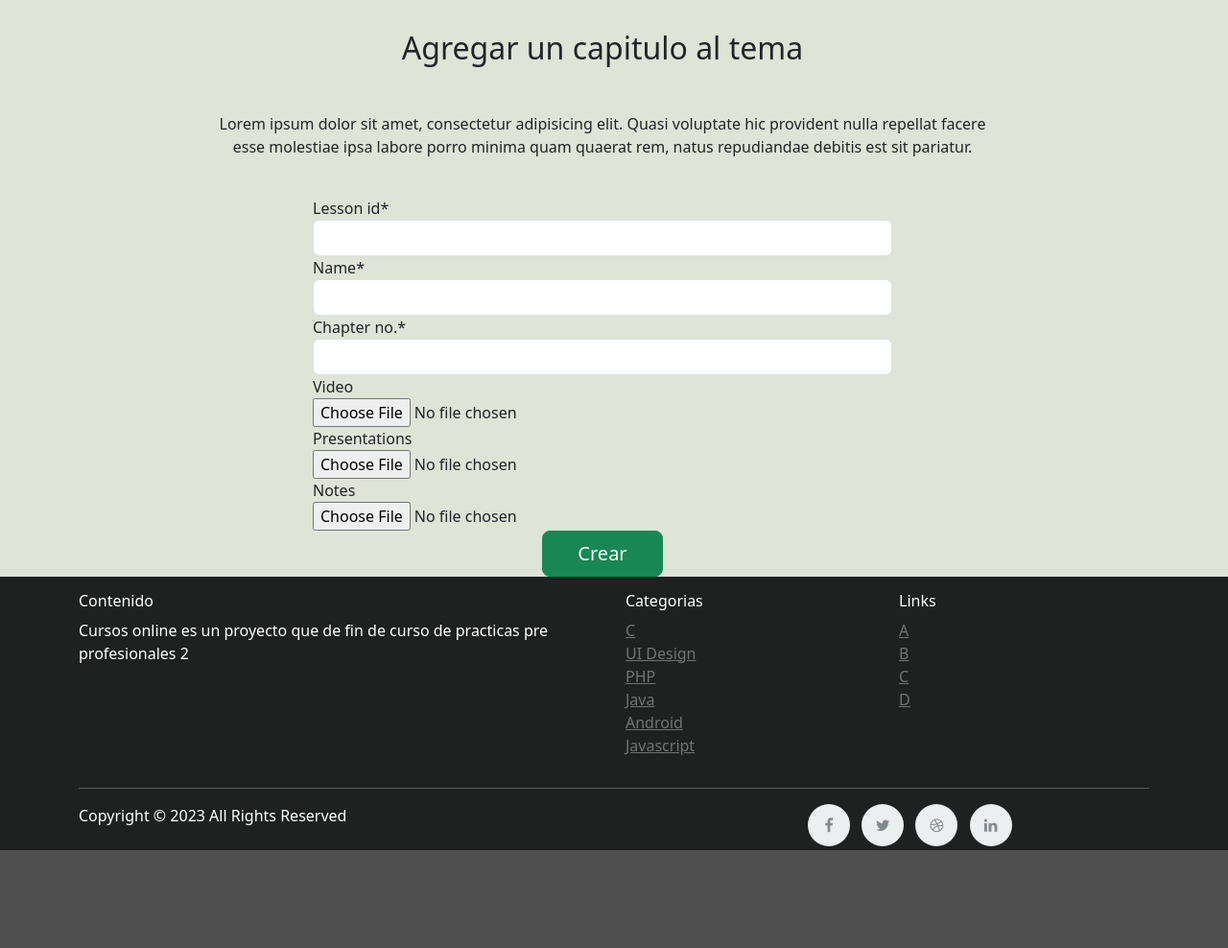
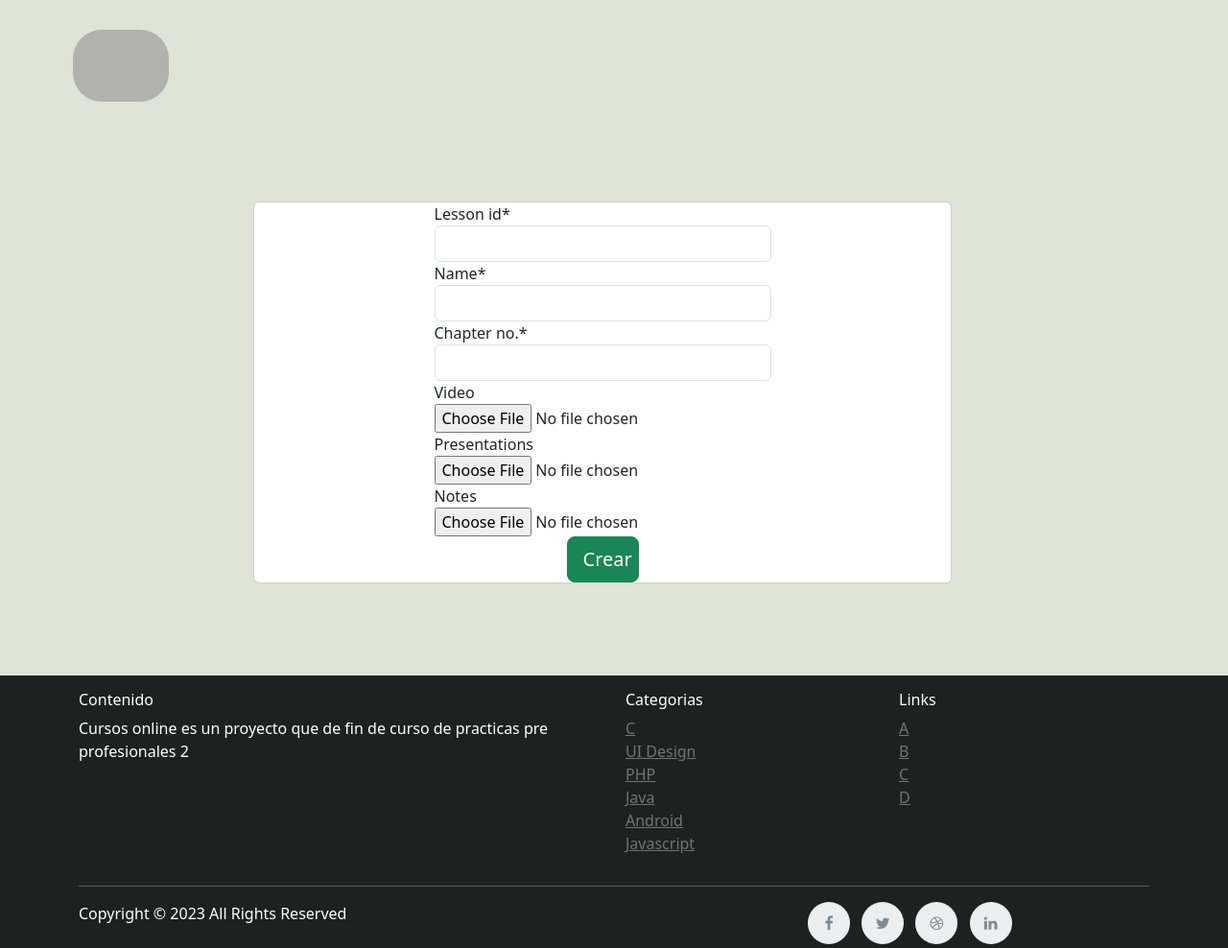
Before and after one commit to jesus-marca/proyectopp2, a Django app: page /curriculum/1/1-civica/create/ in a window 1280 px wide. Shown: the part 561-1549 px from the top of the page at 96% size. Before the commit the page ends 1447 px from the top, so only its background shows below. Run offline with Django 3.2, Linux system fonts and the light colour scheme; a user stored in the database is signed in; data comes from the database, SQL or seed files in the repository; some libraries are stand-ins or nearby versions; grey boxes are pictures that could not be loaded.

Commit message:
agregar capitulo

```diff
--- a/curriculum/templates/curriculum/lesson_create.html
+++ b/curriculum/templates/curriculum/lesson_create.html
@@ -8,7 +8,7 @@
 {% block image_block %}
 <header class="info-header">
   <div id="page-intro" class="container-fluid d-flex align-items-center justify-content-center ">
-    <div class="row d-flex justify-content-center text-center">
+    {% comment %} <div class="row d-flex justify-content-center text-center">
       <div class="col-md-10 text-white">
         <!-- heading -->
         <h2 class="display-4 font-weight-bold  p-5 " style="color:#ff5722;" > Capitulo Creado </h2>
@@ -27,30 +27,135 @@
         <h4 class="white-text my-4">Lorem ipsum dolor sit amet, consectetur adipisicing elit.
                   Deleniti
                   consequuntur.</h4>
+      </div>
+    </div> {% endcomment %}
   </div>
 </header>
 {% endblock %}
 
 {% block content %}
 
-<section id="best-features" class="text-center">
-              <h2 class="mb-5 font-weight-bold " style="black; margin-top: 2rem;">Agregar un capitulo al tema</h2>
-              <!-- class row for description-->
-              <div class="row d-flex justify-content-center mb-4">
-                <!-- class column -->
-                <div class="col-md-8">
-                  <p class="grey-text">Lorem ipsum dolor sit amet, consectetur adipisicing elit. Quasi voluptate
-                                    hic
-                                    provident nulla repellat
-                                    facere esse molestiae ipsa labore porro minima quam quaerat rem, natus repudiandae debitis
-                                    est
-                                    sit pariatur.</p>
-                </div>
-              </div>
-</section>
 
 
-<div class="d-flex row justify-content-center">
+<div style="width: 90%;" class="d-flex flex-column  align-items-center">
+  <div style="width: 100% ;height: 100%; margin-top: 2rem;margin-bottom: -4.4rem;" class=" row d-flex  justify-content-center mb-2">
+    <div style="width: 100%; " class="d-flex justify-content-start">
+      <a class="navbar-brand color_encabezado" href="{% url 'curriculum:standard_list' %}" ><img class="logos-nav" style="width: 100px" src="https://cdn-icons-png.flaticon.com/512/5093/5093116.png" alt="Niveles"></a>
+    </div>
+
+  </div>
+
+
+  {% comment %} <div style="width: 70%;flex-direction: row;display:flex;justify-content: center;" class="mt-5">
+    <div style="width: 90%;flex-direction: row;display:flex;justify-content: center;" class="">
+      <section class="text-center" style="width: 100%;">
+          <div class="d-flex col align-items-center" >
+            <div class="d-flex row " style="text-align: starttemas;background-color: white;padding: 2rem; border-color: blue;width: 60%;">
+              <h2 >Nivel Academico:{{lessons.Standard.name}}</h2>
+              <h2 >Curso:{{lessons.subject.name}}</h2>
+              <h2 >Capitulo:{{lessons.position}}</h2>
+              <h2 >Tema:{{lessons.name}}</h2>
+            </div>
+
+
+            <div class="row d-flex justify-content-end" style="width:70%;">
+              <div id="player-overlay">
+                    <video controls >
+                        <source style="width: 100%;" src="{{lessons.video.url}}"  type="video/mp4">
+                    </video>
+              </div>
+            </div>
+          </div>
+
+          <div class="row d-flex justify-content-center mb-3 mt-3">
+            <!-- download presentations -->
+                      <div class="col-md-4 mb-4 mt-4">
+                        <div class="card box-shadow-hover">
+                          <div class="card-body">
+                            <h5 class="card-title">Descargar Presentacion </h5>
+                            {% if lessons.ppt %}
+                            <p class="card-text">Descargar Presentacion del Capitulo</p>
+                            <a href="{{lessons.ppt.url}}" download>
+                            <button type="button" class="button-les"><span>Descargar</span></button>
+                            </a>
+                            {% else %}
+                            <p class="card-text" > No existe el PPT</p>
+                            {% endif %}
+
+                          </div>
+                        </div>
+                      </div>
+
+                      <div class="col-md-4 mb-4 mt-4">
+                        <div class="card box-shadow-hover">
+                          <div class="card-body">
+                            <h5 class="card-title">Descargar Notas</h5>
+                            {% if lessons.Notes %}
+                            <p class="card-text">Descargar Notas del capitulo</p>
+                            <a href="{{lessons.Notes.url}}" download>
+                            <button type="button" class="button-les"><span>Descargar</span></button>
+                            </a>
+                            {% else %}
+                            <p class="card-text">Notas no disponibles</p>
+                            {%endif%}
+
+                          </div>
+                        </div>
+                      </div>
+
+
+                      <div class="col-md-4 mb-4 mt-4">
+                        <div class="card box-shadow-hover">
+                          <div class="card-body">
+                            <h5 class="card-title">Descargar Video</h5>
+                            <p class="card-text">Descargar Video del capitulo</p>
+                            <a style:"width:40px"href="{{lessons.video.url}}" download>
+                            <button type="button" class="button-les"><span>Descargar</span></button>
+                            </a>
+                          </div>
+                        </div>
+                      </div>
+          </div>
+
+
+          <div class="row d-flex justify-content-center mb-3 mt-3">
+              {% if user.userprofileinfo.user_type == 'teacher' or user.is_superuser %}
+              <div class="col-md-6 mb-3 text-center">
+                  <a href="{% url 'curriculum:lesson_update' standard=lessons.Standard.slug subject=lessons.subject.slug slug=lessons.slug %}" class="btn btn-info btn-lg mr-4 btn-block">Actualizar Capitulo</a>
+              </div>
+              <div class="col-md-6">
+                  <a href="{% url 'curriculum:lesson_delete' standard=lessons.Standard.slug subject=lessons.subject.slug slug=lessons.slug %}" class="btn btn-danger btn-lg mr-4 btn-block">Eliminar Capitulo </a>
+              </div>
+              {% endif %}
+            </div>
+      </section>
+    </div>
+  </div> {% endcomment %}
+
+
+  <section class="gradient-custom w-100" style="">
+    <div class="container my-5 py-5">
+      <div class="row d-flex justify-content-center">
+        <div class="col-md-12 col-lg-10 col-xl-8">
+          <div class="card">
+            <div class="d-flex row justify-content-center">
+              <form method="post" enctype="multipart/form-data" style="width: 50%;">
+                <div class="form-group d-flex row justify-content-center">
+                {% csrf_token %}
+                {{form|crispy}}
+                <input class="btn btn-success btn-lg btn-block "  style="width: 20%;"type="submit" value="Crear">
+                </div>
+              </form>
+            </div>
+          </div>
+        </div>
+      </div>
+    </div>
+  </section>
+</div>
+
+
+{% comment %} <div class="d-flex row justify-content-center">
   <form method="post" enctype="multipart/form-data" style="width: 50%;">
     <div class="form-group d-flex row justify-content-center">
     {% csrf_token %}
@@ -58,6 +163,6 @@
     <input class="btn btn-success btn-lg btn-block "  style="width: 20%;"type="submit" value="Crear">
     </div>
   </form>
-</div>
+</div> {% endcomment %}
 
 {% endblock %}
--- a/curriculum/templates/curriculum/standard_list_view.html
+++ b/curriculum/templates/curriculum/standard_list_view.html
@@ -180,7 +180,7 @@
                     <div class="d-flex justify-content-start" style=";">
                       <li style="display: flex;" style="width: 400px;"><a style="width: 200px;align-self: center"class="dropdown-item" >{{subject.name}} </a>
                         {% if user.userprofileinfo.user_type == 'teacher' or user.is_superuser %}
-                          <a  class="btn btn-success" style="align-self: center;width: 100px;"class="dropdown-item" >agregar</a>
+                          <a  class="btn btn-success" href="{% url 'curriculum:lesson_create' standard=subject.standard.slug slug=subject.slug %}" style="align-self: center;width: 100px;"class="dropdown-item" >agregar</a>
                         {%endif%}
                         <span style="width: 20px;"></span>
                         {% for lesson in lessonsAll  %}
```
